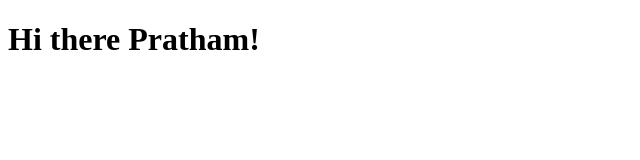
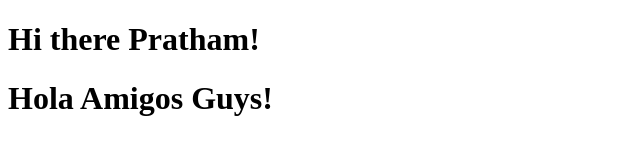
Before and after one commit to nikam24/CollabPrac, a plain HTML site: page index.html in a window 1280 px wide. Shown: the whole page, without its empty margins (0-640 px from the left). Drawn offline with Linux system fonts and the light colour scheme.

Commit message:
Added new subtitle.

```diff
--- a/index.html
+++ b/index.html
@@ -8,5 +8,6 @@
 </head>
 <body>
     <h1>Hi there Pratham!</h1>
+    <h1>Hola Amigos Guys!</h1>
 </body>
 </html>
```
